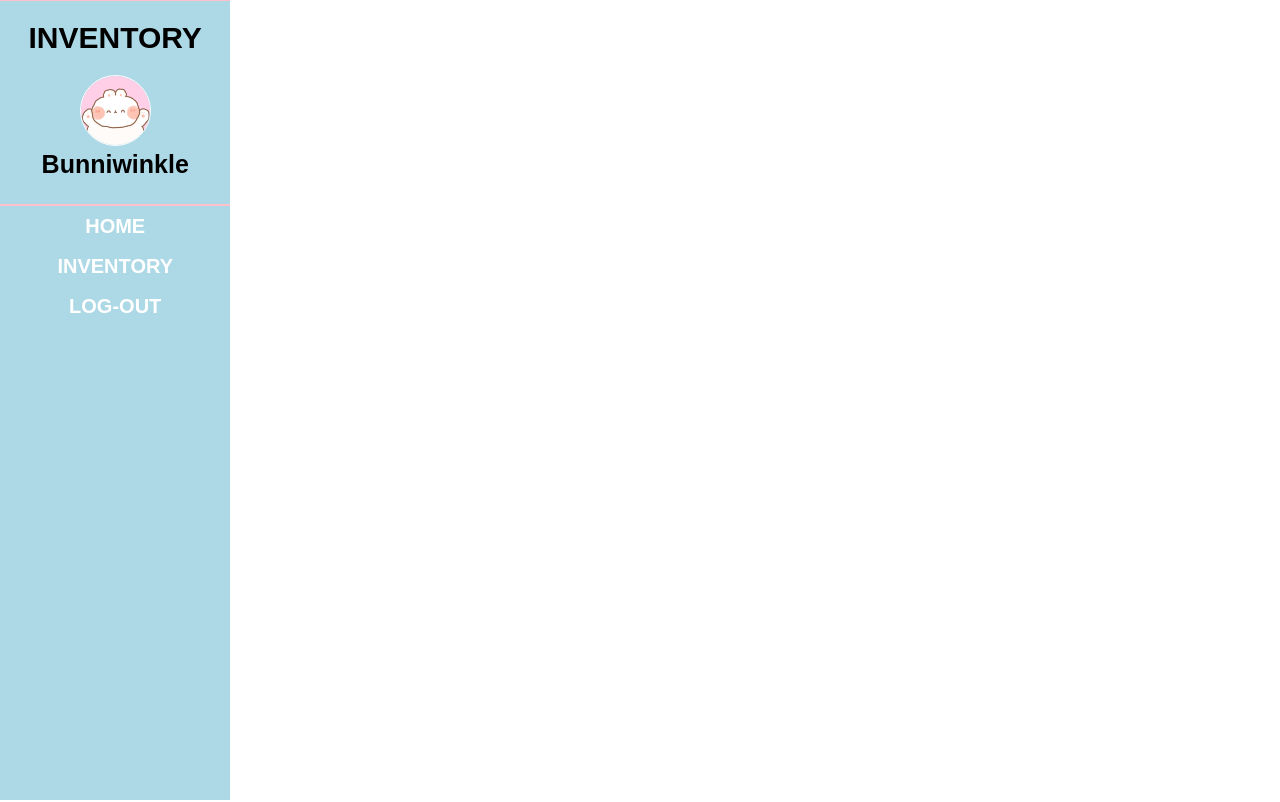
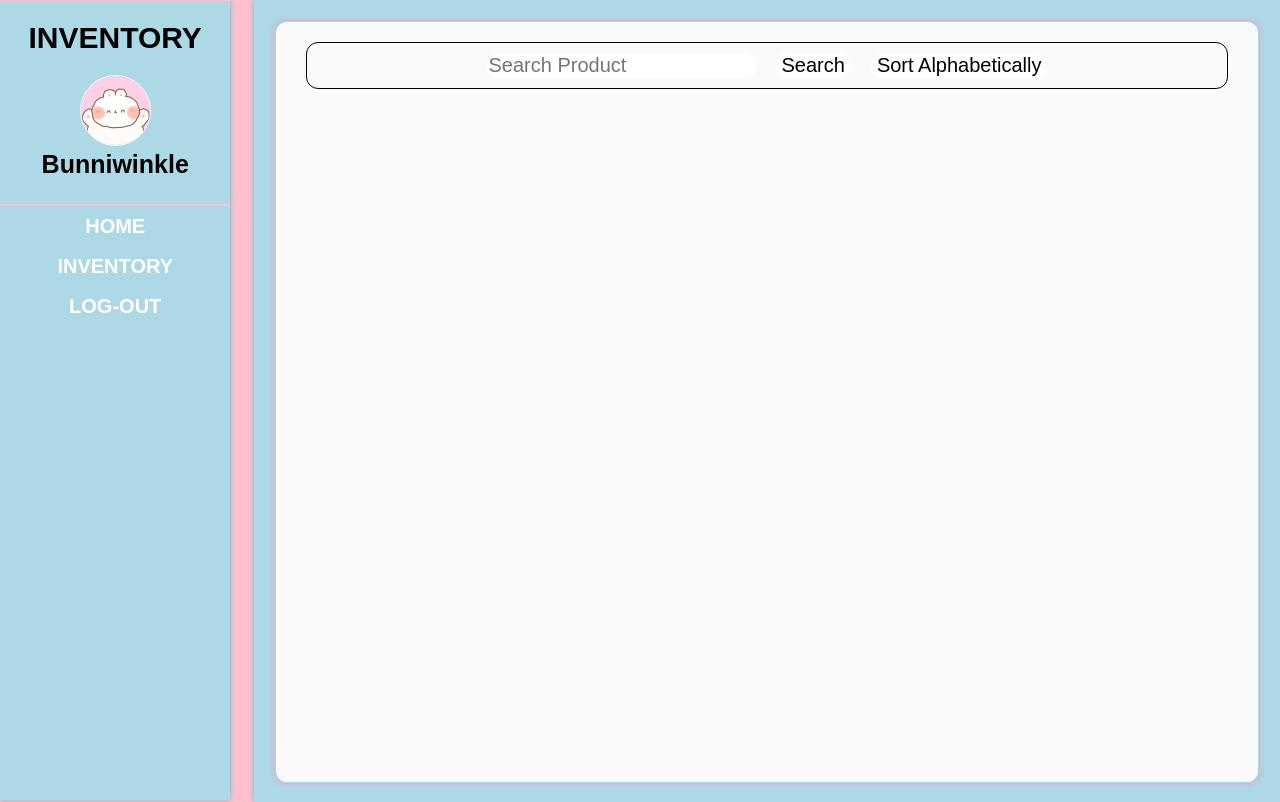
Before and after one commit to ArinGitPort/OnlineShopWebsite, a PHP site: page /Inventory.php in a window 1280 px wide. Run offline with PHP 8.4, Linux system fonts and the light colour scheme; data that the repository does not hold is empty.

Commit message:
6th commit

```diff
--- a/Inventory.php
+++ b/Inventory.php
@@ -2,7 +2,7 @@
 <html lang="en">
 
 <head>
-    <link rel="stylesheet" href="sidebarstyle.css">
+    <link rel="stylesheet" href="maindisplay.css">
     <meta charset="UTF-8">
     <meta name="viewport" content="width=device-width, initial-scale=1.0">
     <title>Inventory</title>
@@ -11,8 +11,14 @@
 
 <body>
 
-    <div>
-
+    <div class="maindisplayDiv">
+        <div class="insideDisplayDiv">
+            <div class="userMenuDiv">
+            <input type="text" class="searchprodField" placeholder="Search Product">
+            <button class="searchButton">Search</button>
+            <button class="sortAlphaButton">Sort Alphabetically</button>
+            </div>
+        </div>
     </div>
 
 
--- a/maindisplay.css
+++ b/maindisplay.css
@@ -0,0 +1,64 @@
+body{
+    background-color: pink;
+}
+
+.maindisplayDiv {
+    border: solid 1px;
+    border-color: lightblue;
+    box-shadow:0 0 6px rgb(88, 193, 219, 1);
+    width: 80%; /* Occupies 80% of the page width */
+    height: 100vh; /* Full height of the viewport */
+    background-color: lightblue; /* Adds a background color */
+    float: right; /* Makes it align to the right of the sidebar */
+  }
+
+.insideDisplayDiv{
+    border: solid 1px;
+    border-radius: 12px;
+    border-color: lightblue;
+    box-shadow:0 0 6px rgb(234, 156, 201);
+    margin-top: 20px;
+    margin-left: 20px;
+    margin-right: 20px;
+    height: 95vh;
+    background-color: rgb(250, 250, 250);
+}
+
+.userMenuDiv{
+    border: solid 1px;
+    border-radius: 12px;
+    margin-left: 30px;
+    margin-right: 30px;
+    margin-top: 20px;
+    display: flex;
+    flex-direction: row;
+    align-items: center;
+    justify-content: center;
+}
+
+.searchprodField{
+    background-color: white;
+    border: none;
+    margin: 10px;
+    font-size: 20px;
+    outline: none;
+    border-radius: 12px;
+}
+
+.searchButton{
+    background-color: white;
+    border: none;
+    margin: 10px;
+    font-size: 20px;
+    outline: none;
+    border-radius: 12px;
+}
+
+.sortAlphaButton{
+    background-color: white;
+    border: none;
+    margin: 10px;
+    font-size: 20px;
+    outline: none;
+    border-radius: 12px;
+}
--- a/sidebarstyle.css
+++ b/sidebarstyle.css
@@ -7,6 +7,7 @@ body{
     display: inline-block;
     width: 18%;
     background: lightblue;
+    box-shadow:0 0 6px rgb(88, 193, 219, 1);
     height: 100vh;
 
 }
```
Also changed, not shown: home.php (+7 -3 lines), maindisplay.php (deleted).
